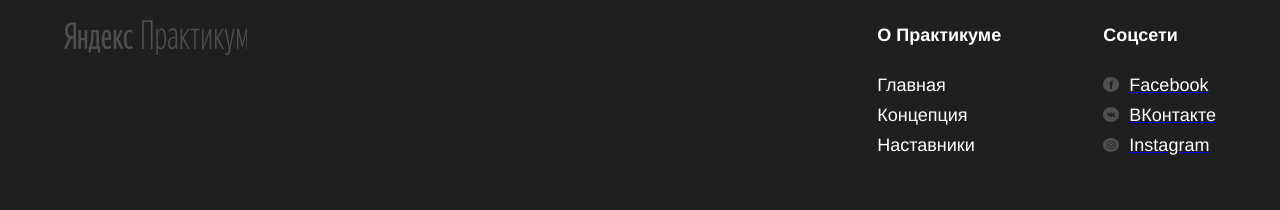
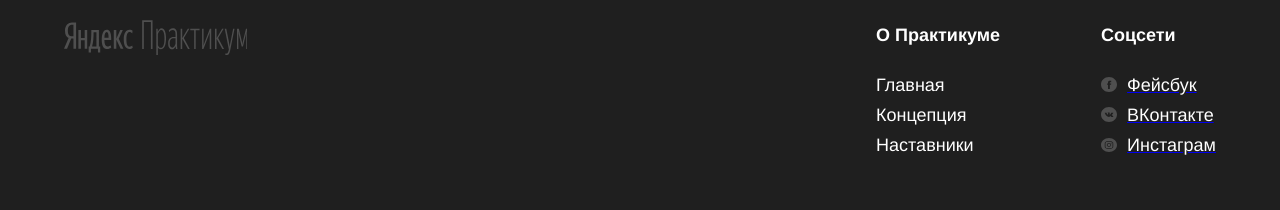
Before and after one commit to Andrey-Maystrenko/how-to-learn, a plain HTML site: page index.html in a window 1280 px wide. Shown: the part 3652-3862 px from the top of the page. Drawn offline with Linux system fonts and the light colour scheme.

Commit message:
Проектная работа №1 how-to-learn 0.4 после 3-го возврата (автомат проверка)

```diff
--- a/index.html
+++ b/index.html
@@ -148,7 +148,7 @@
           <div class="footer__column-links">
             <a class="footer__social-icon" href="#">
               <img src="./images/facebook_color_white.svg" alt="Facebook" class="icon">
-              <p class="footer__column-link">Facebook</p>
+              <p class="footer__column-link">Фейсбук</p>
             </a>
             <a class="footer__social-icon" href="#">
               <img src="./images/vk_color_white.svg" alt="ВКонтакте" class="icon">
@@ -156,7 +156,7 @@
             </a>
             <a class="footer__social-icon" href="#">
               <img src="./images/instagram_color_white.svg" alt="Instagram" class="icon">
-              <p class="footer__column-link">Instagram</p>
+              <p class="footer__column-link">Инстаграм</p>
             </a>
           </div>
         </div>
```
